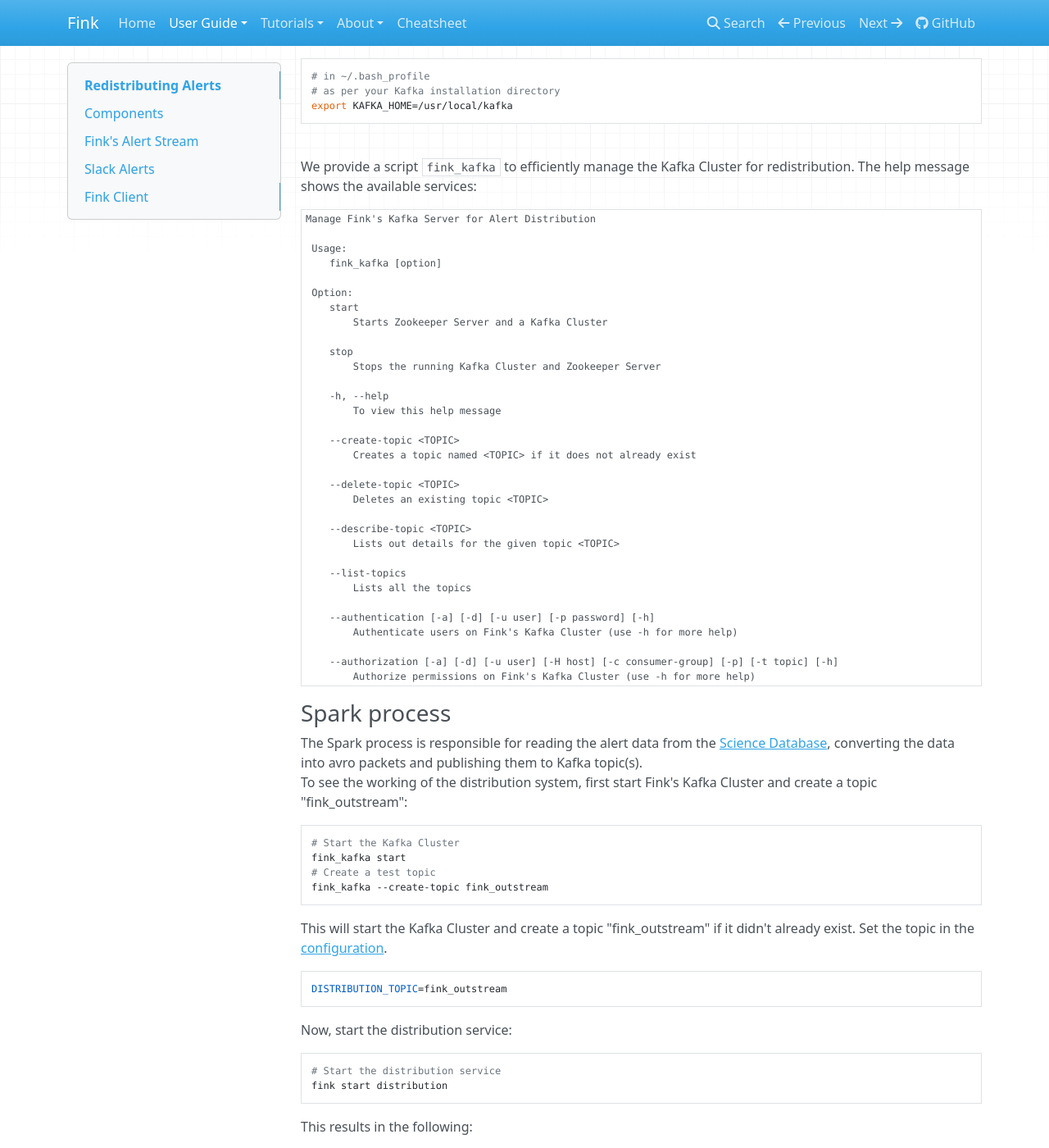
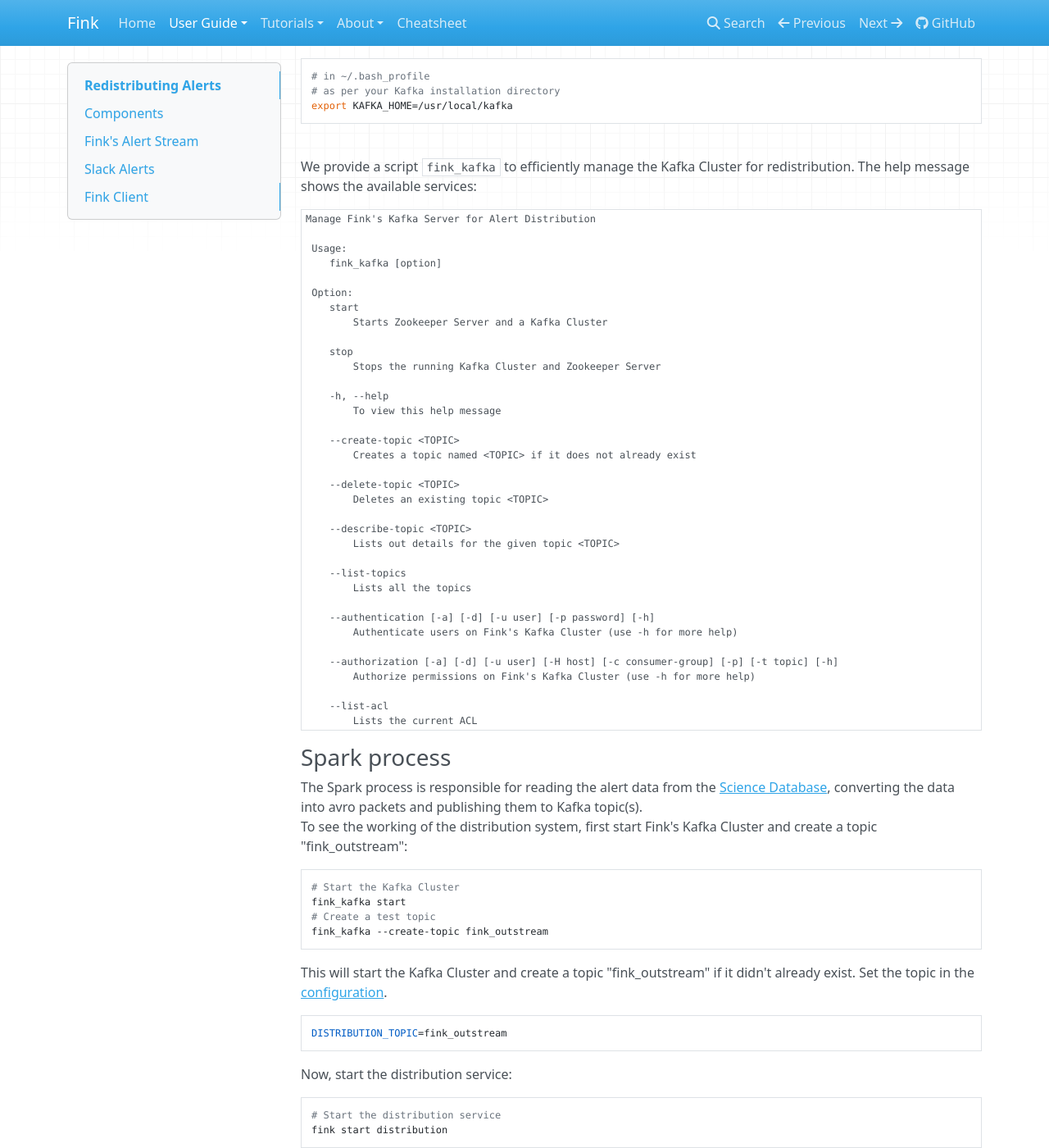
Before and after one commit to astrolabsoftware/fink, an MkDocs documentation site: the page built from docs/user_guide/streaming-out.md, in a window 1280 px wide and 1400 px high, scrolled down 590 px. Shown: the whole window at 82% size. Built offline with MkDocs 1.6.1, drawn with Linux system fonts in a browser that asks for light colours; nearby versions of some CDN libraries; some of the changed text lies outside the part shown.

Commit message:
update documentation for argument --list-acl in fink_kafka

````diff
--- a/docs/user_guide/streaming-out.md
+++ b/docs/user_guide/streaming-out.md
@@ -62,6 +62,9 @@ Manage Fink's Kafka Server for Alert Distribution
 
  	--authorization [-a] [-d] [-u user] [-H host] [-c consumer-group] [-p] [-t topic] [-h]
  		Authorize permissions on Fink's Kafka Cluster (use -h for more help)
+
+ 	--list-acl
+ 		Lists the current ACL
 ```
 
 ### Spark process
@@ -185,6 +188,8 @@ Add/delete ACLs for authorization on Fink's Kafka Cluster
        -h: to view this help message
 ```
 
+To quickly view the current ACL execute `fink_kafka --list-acl`
+
 ## Slack Alerts
 
 Fink provides a utility to send out notifications and alert information via slack to the users' community. This is provided in the module `fink_broker.slackUtils`.
````
Also changed, not shown: docs/tutorials/redistributing_alerts.md (+3 -0 lines).
